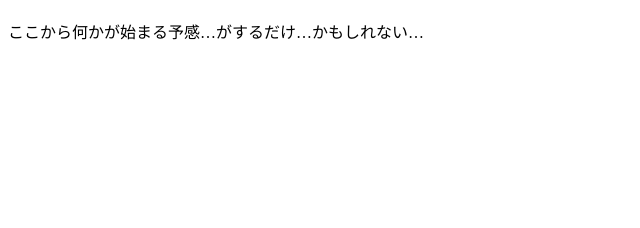
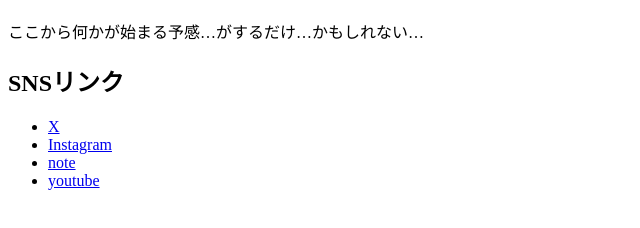
Before and after one commit to Ahiru2730/ahiru_homepage, a plain HTML site: page index.html in a window 1280 px wide. Shown: the part 70-298 px from the top of the page, without its empty margins (0-640 px from the left). Drawn offline with Linux system fonts and the light colour scheme.

Commit message:
Add files via upload

```diff
--- a/index.html
+++ b/index.html
@@ -7,5 +7,14 @@
 <body>
   <h1>ようこそ、アひるの秘密基地へ！</h1>
   <p>ここから何かが始まる予感…がするだけ…かもしれない…</p>
+
+  <h2>SNSリンク</h2>
+<ul>
+  <li><a href="https://x.com/A_____hiru" target="_blank">X</a></li>
+  <li><a href="https://www.instagram.com/a_____hiru" target="_blank">Instagram</a></li>
+  <li><a href="https://note.com/a_____hiru" target="_blank">note</a></li>
+  <li><a href="https://www.youtube.com/@A______hiru_iroiro" target="_blank">youtube</a></li>
+</ul>
+
 </body>
 </html>
```
